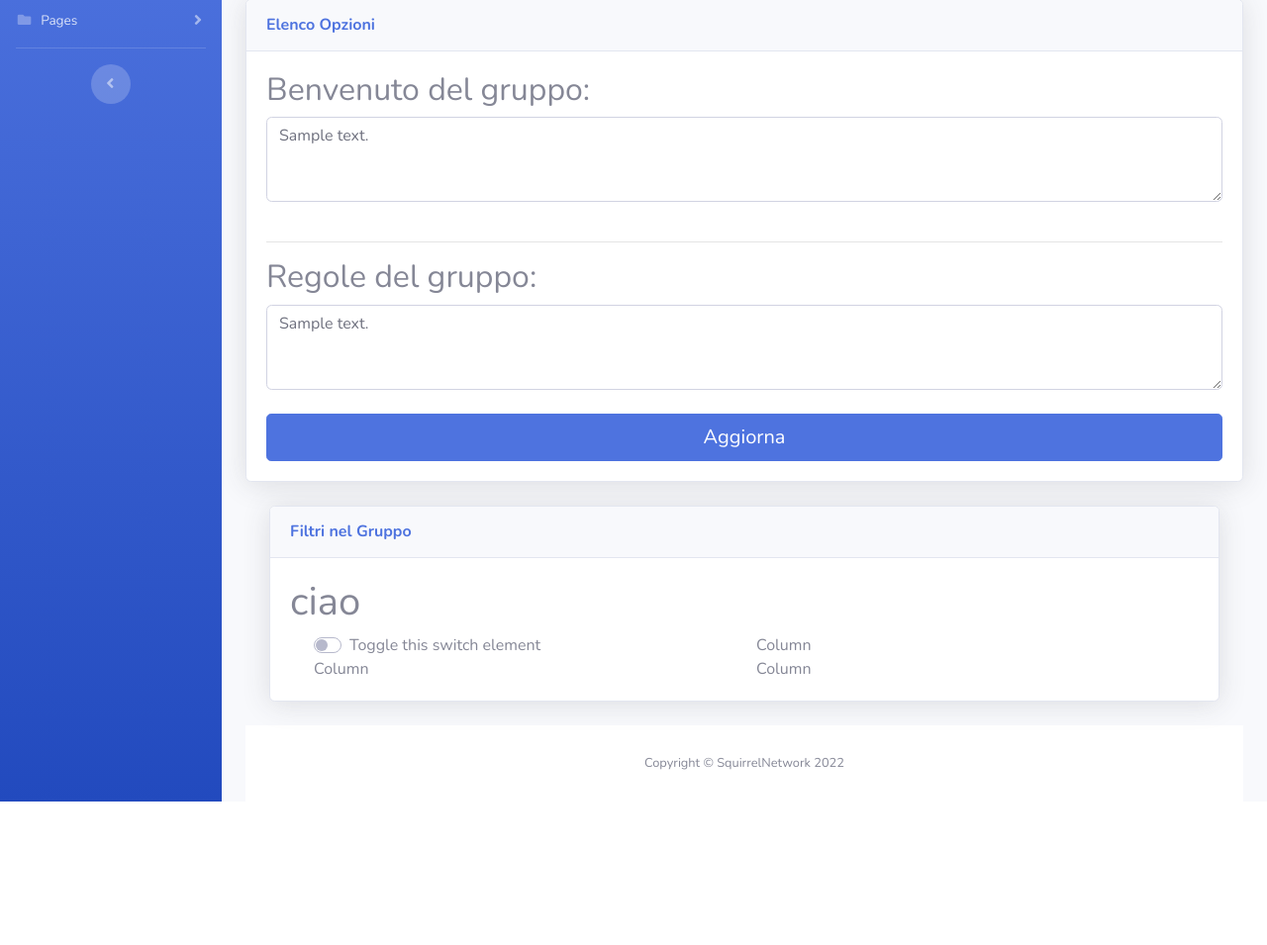
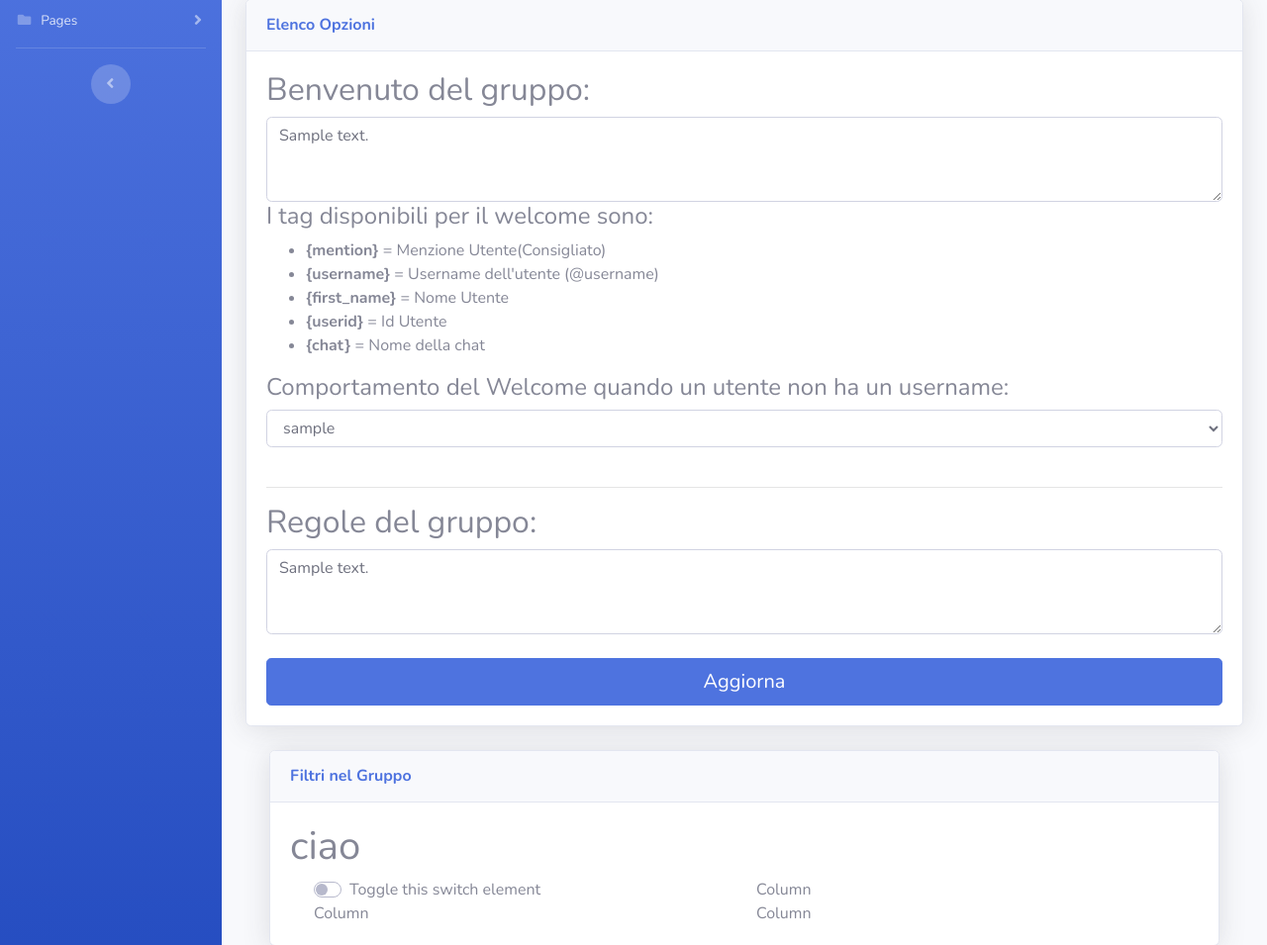
Before and after one commit to Squirrel-Network/nebula_dashboard, a Flask app: template templates/edit.html in a window 1280 px wide. Shown: the part 185-1140 px from the top of the page at 99% size. Before the commit the page ends 995 px from the top, so only its background shows below. Run offline with Flask 2, Linux system fonts and the light colour scheme; the template is opened without the code that fills it: most values are stand-ins (such as "Sample title", 1, 10 or a date in 2020); some libraries are stand-ins or nearby versions.

Commit message:
add TPNU SELECT

```diff
--- a/app.py
+++ b/app.py
@@ -48,7 +48,8 @@ def update(id):
 		tg_id = int(session['tgid'])
 		db_data = (tg_id, id)
 		row = GroupsRepository().get_groups_options(db_data)
-		return render_template("edit.html",data=row)
+		get_tpnu = GroupsRepository().get_type_no_username_cat()
+		return render_template("edit.html",data=row,tpnu=get_tpnu)
 	if request.method == 'POST':
 		tg_id = int(session['tgid'])
 		db_data = (tg_id, id)
@@ -56,13 +57,18 @@ def update(id):
 		if rules_button is not None:
 			record_welcome = 'welcome_text'
 			record_rules = 'rules_text'
+			record_tpnu = 'type_no_username'
 			form = request.form
 			data_welcome = [(form['welcome'],id)]
 			data_rules = [(form['rules'],id)]
+			data_tpnu = [(int(form['tpnuselect']),id)]
+			print(data_tpnu)
 			GroupsRepository().update_group_settings(record_welcome,data_welcome)
 			GroupsRepository().update_group_settings(record_rules,data_rules)
+			GroupsRepository().update_group_settings(record_tpnu,data_tpnu)
 		row = GroupsRepository().get_groups_options(db_data)
-		return render_template("edit.html",data=row)
+		get_tpnu = GroupsRepository().get_type_no_username_cat()
+		return render_template("edit.html",data=row,tpnu=get_tpnu)
 
 @app.route('/delete/<id>', methods=['GET', 'POST'])
 @login_required
--- a/templates/edit.html
+++ b/templates/edit.html
@@ -192,6 +192,20 @@
                     <h2>Benvenuto del gruppo:</h2>
                     <form method="POST">
                         <textarea class="form-control" id="exampleFormControlTextarea1" rows="3" name="welcome">{{data['welcome_text']}}</textarea>
+                        <h4>I tag disponibili per il welcome sono:</h4>
+                        <ul>
+                            <li><b>{mention}</b> = Menzione Utente(Consigliato)</li>
+                            <li><b>{username}</b> = Username dell'utente (@username)</li>
+                            <li><b>{first_name}</b> = Nome Utente</li>
+                            <li><b>{userid}</b> = Id Utente</li>
+                            <li><b>{chat}</b> = Nome della chat</li>
+                        </ul>
+                        <h4>Comportamento del Welcome quando un utente non ha un username:</h4>
+                        <select class="form-control" aria-label="Seleziona Categoria" name="tpnuselect">
+                        {% for row in tpnu %}
+                            <option value="{{row['type_no_username_id']}}">{{row['type_no_username_desc']}}</option>
+                        {% endfor %}
+                        </select>
                         <br>
                     <hr>
                     <h2>Regole del gruppo:</h2>
```
Also changed, not shown: database/repository/groups.py (+7 -1 lines).
